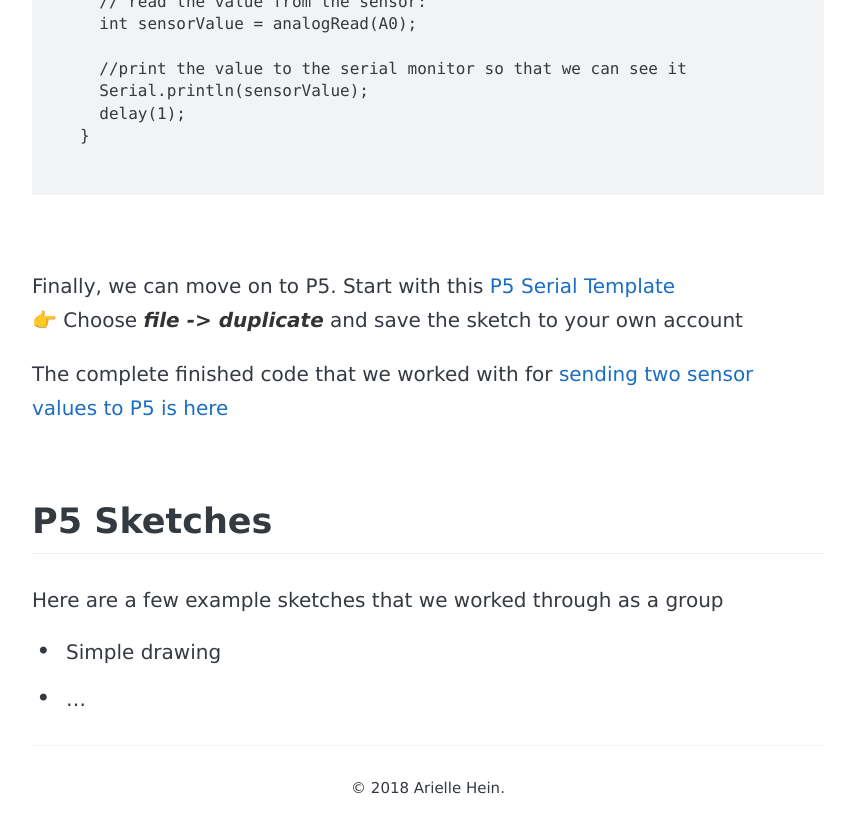
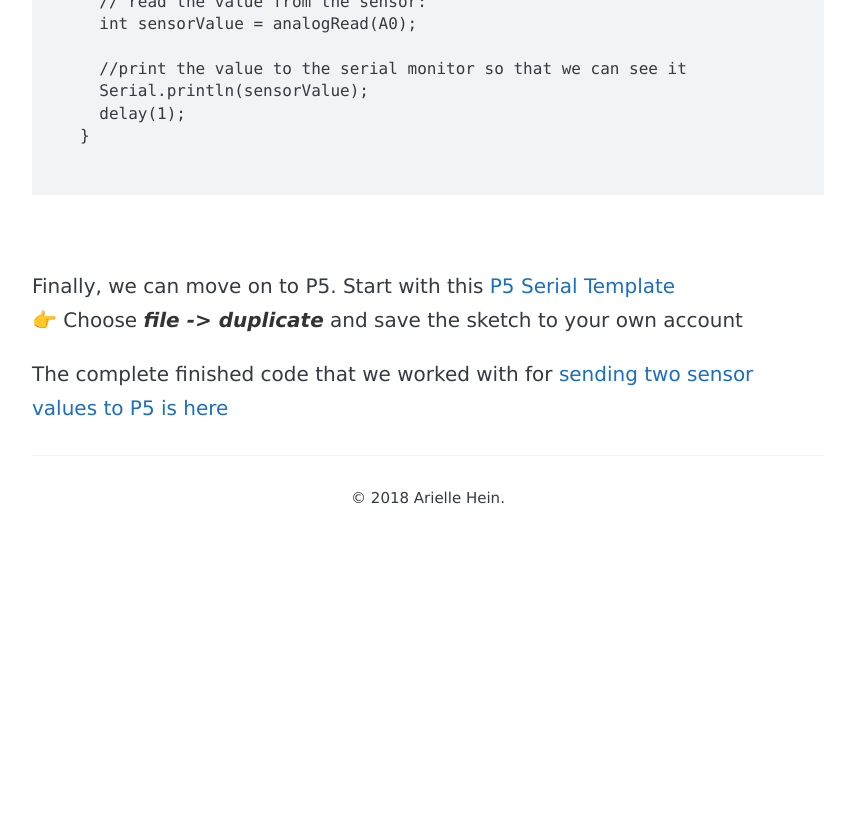
Before and after one commit to coloringchaos/creative-tech-workshops, a Jekyll site: the page built from _posts/2018-02-15-p5.md, in a window 1280 px wide and 900 px high, scrolled down 3278 px. Shown: the top 833 px of the window, without its empty margins (212-1067 px from the left). Built offline with Jekyll 4.4.1, drawn with Linux system fonts in a browser that asks for light colours; some web fonts are replaced; after the commit the page ends 3888 px from its top, so only the background shows below that.

Commit message:
p5 update

```diff
--- a/_posts/2018-02-15-p5.md
+++ b/_posts/2018-02-15-p5.md
@@ -72,8 +72,8 @@
 
 <!-- <iframe src="http://alpha.editor.p5js.org/embed/rkjZ-dzvM"></iframe> -->
 
-## P5 Sketches
+<!-- ## P5 Sketches
 Here are a few example sketches that we worked through as a group
 
 + Simple drawing
-+ ...
++ ... -->
```
